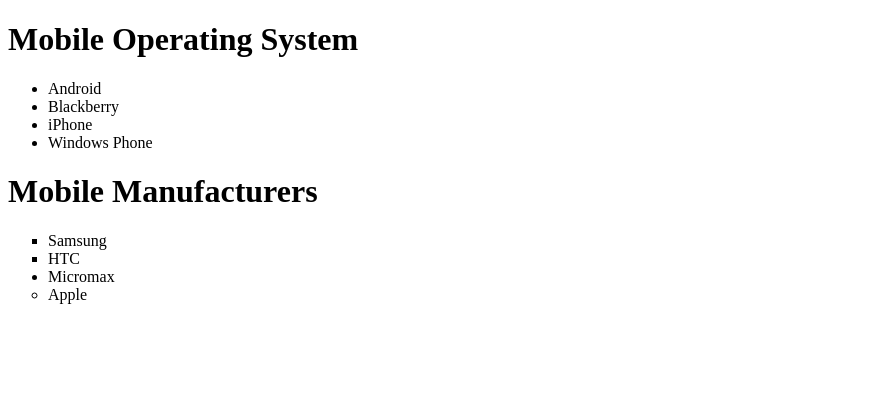
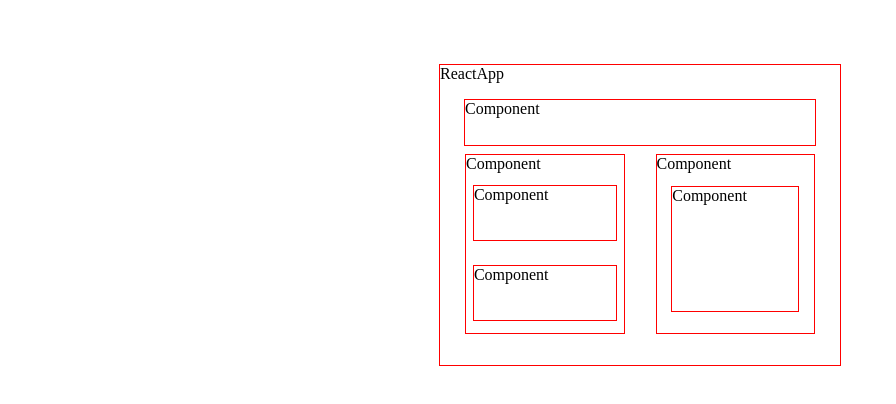
Before and after one commit to aman-j07/ReactNew, a React (Create React App) app: page / in a window 1280 px wide. Shown: the top 404 px of the page, without its empty margins (0-896 px from the left). Built offline with nearby package versions, Linux system fonts and the light colour scheme.

Commit message:
Component Structure

```diff
--- a/src/App.css
+++ b/src/App.css
@@ -1,6 +1,47 @@
-.square{
-    list-style: square;
+*{
+    margin: 0;
 }
-.circle{
-    list-style:circle;
+#reactApp{
+height: 300px;
+width: 400px;
+border: 1px solid red;
+display: flex;
+flex-flow: column;
+margin: 5% auto;
 }
+#compHead{
+    border: 1px solid red;
+    width: 350px;
+    height: 15%;
+    margin: 4% auto 0 auto;
+}
+#compBody{
+    width: 350px;
+    height: 60%;
+    margin: 2% auto;
+    display: flex;
+    justify-content: space-between;
+}
+#compLeft{
+    border: 1px solid red;
+    width: 45%;
+    display: flex;
+    flex-flow: column;
+    justify-content: space-between;
+}
+#compRight{
+    border: 1px solid red;
+    width: 45%;
+}
+#compLeftChild{
+    border: 1px solid red;
+    width: 90%;
+    height: 30%;
+    margin: auto;
+}
+#compRightChild{
+    border: 1px solid red;
+    margin: 8% auto;
+    height: 70%;
+    width: 80%;
+}
--- a/src/App.js
+++ b/src/App.js
@@ -1,12 +1,9 @@
 import './App.css';
-import MobileOS from './components/MobileOS';
-import MobileManufacturers from './components/MobileManufacturers';
-
+import ReactApp from './components/ReactApp';
 function App() {
 return (
 <div className="App">
-<MobileOS />
-<MobileManufacturers />
+<ReactApp />
 </div>
 );
 }
--- /dev/null
+++ b/src/components/ComponentBody.js
@@ -0,0 +1,12 @@
+import React, { Component } from 'react'
+import CompLeft from './ComponentLeft'
+import CompRight from './ComponentRight'
+class CompBody extends Component {
+  render() {
+    return (
+      <div id='compBody'> <CompLeft/><CompRight/></div>
+    )
+  }
+}
+
+export default CompBody
--- /dev/null
+++ b/src/components/ComponentHead.js
@@ -0,0 +1,8 @@
+import React, { Component } from 'react'
+class CompHead extends Component {
+  render() {
+    return <div id='compHead'>Component</div>
+  }
+}
+
+export default CompHead
--- /dev/null
+++ b/src/components/ComponentLeft.js
@@ -0,0 +1,14 @@
+import React, { Component } from 'react'
+import CompLeftChild from './ComponentLeftChild'
+class CompLeft extends Component {
+  render() {
+    return (
+      <div id='compLeft'>Component
+        <CompLeftChild/>
+        <CompLeftChild/>
+      </div>
+    )
+  }
+}
+
+export default CompLeft
--- /dev/null
+++ b/src/components/ComponentLeftChild.js
@@ -0,0 +1,11 @@
+import React, { Component } from 'react'
+
+class CompLeftChild extends Component {
+  render() {
+    return (
+      <div id='compLeftChild'>Component</div>
+    )
+  }
+}
+
+export default CompLeftChild
--- /dev/null
+++ b/src/components/ComponentRight.js
@@ -0,0 +1,13 @@
+import React, { Component } from 'react'
+import CompRightChild from './ComponentRightChild'
+class CompRight extends Component {
+  render() {
+    return (
+      <div id='compRight'>Component
+        <CompRightChild/>
+      </div>
+    )
+  }
+}
+
+export default CompRight
--- /dev/null
+++ b/src/components/ComponentRightChild.js
@@ -0,0 +1,11 @@
+import React, { Component } from 'react'
+
+class CompRightChild extends Component {
+  render() {
+    return (
+      <div id='compRightChild'>Component</div>
+    )
+  }
+}
+
+export default CompRightChild
--- a/src/components/MobileManufacturers.js
+++ /dev/null
@@ -1,15 +0,0 @@
-import React, { Component } from 'react'
-
-class MobileManufacturers extends Component {
-  render() {
-    return (
-      <div>
-        <h1>Mobile Manufacturers</h1>
-        <ul>
-            <li className='square'>Samsung</li><li className='square'>HTC</li><li>Micromax</li><li className='circle'>Apple</li></ul>
-      </div>
-    )
-  }
-}
-
-export default MobileManufacturers
--- a/src/components/MobileOS.js
+++ /dev/null
@@ -1,15 +0,0 @@
-import React, { Component } from 'react'
-
-class MobileOS extends Component {
-  render(){
-    return (
-      <div>
-        <h1>Mobile Operating System</h1>
-        <ul>
-            <li>Android</li><li>Blackberry</li><li>iPhone</li><li>Windows Phone</li></ul>
-      </div>
-    )
-  }
-}
-
-export default MobileOS
--- /dev/null
+++ b/src/components/ReactApp.js
@@ -0,0 +1,11 @@
+import React, { Component } from 'react'
+import CompHead from './ComponentHead'
+import CompBody from './ComponentBody'
+class ReactApp extends Component {
+  render() {
+    return (<div id='reactApp'>ReactApp
+    <CompHead/>
+    <CompBody/></div>)
+  }
+}
+export default ReactApp
```
